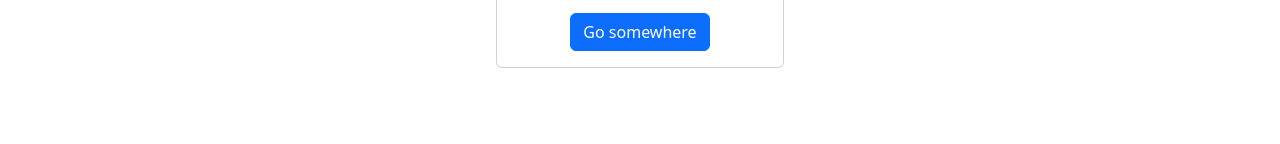
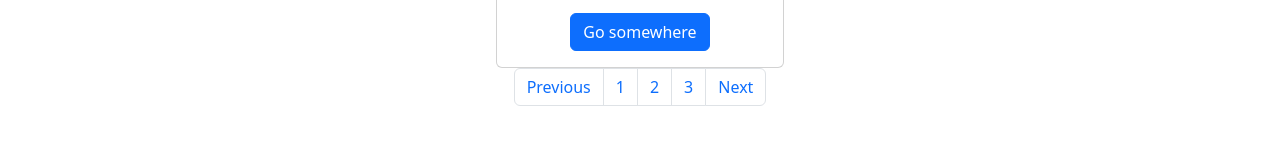
Before and after one commit to polina0s/cats, a website built with Vite: page src/index.html in a window 1280 px wide. Shown: the part 468-612 px from the top of the page. Built offline with nearby package versions, Linux system fonts and the light colour scheme; files whose address does not match are found by name.

Commit message:
add layout for pagination

```diff
--- a/src/index.html
+++ b/src/index.html
@@ -69,5 +69,14 @@
         </div>
       </div>
     </div>
+    <nav aria-label="Page navigation example">
+      <ul class="pagination justify-content-center">
+        <li class="page-item"><a class="page-link" href="#">Previous</a></li>
+        <li class="page-item"><a class="page-link" href="#">1</a></li>
+        <li class="page-item"><a class="page-link" href="#">2</a></li>
+        <li class="page-item"><a class="page-link" href="#">3</a></li>
+        <li class="page-item"><a class="page-link" href="#">Next</a></li>
+      </ul>
+    </nav>
   </body>
 </html>
```
